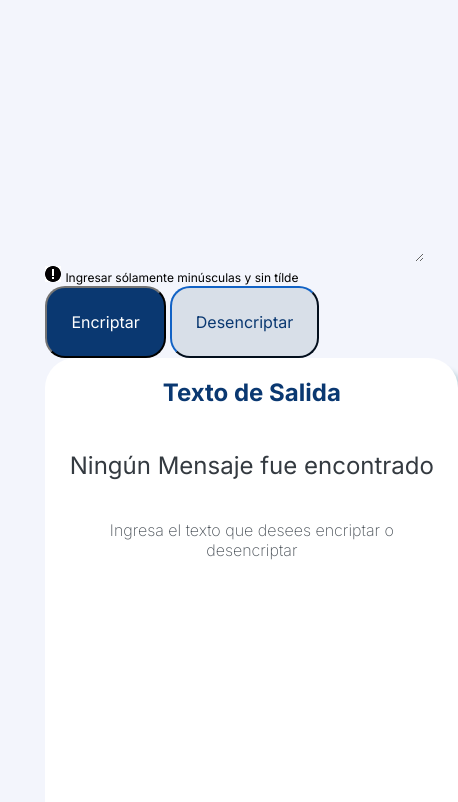
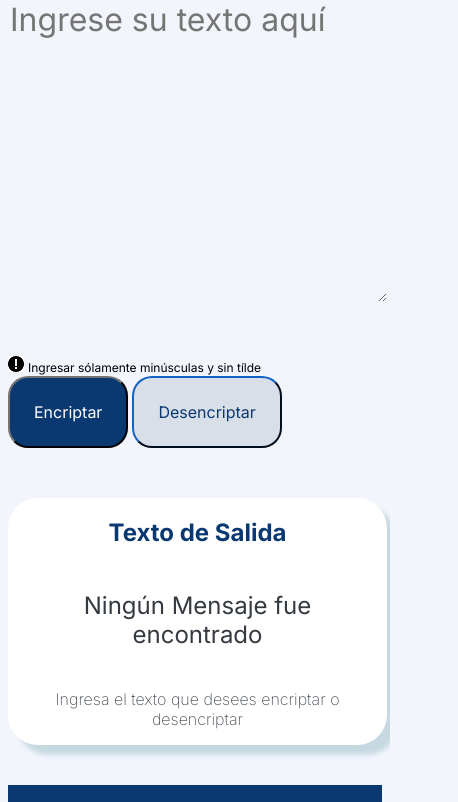
Before and after one commit to demian-astudillo/challenge-encriptador, a plain HTML site: page index.html in a window 390 px wide. Shown: the part 192-994 px from the top of the page, 458 px wide, since content can reach past the window. Drawn offline with Linux system fonts and the light colour scheme.

Commit message:
++compatibilidad entre dispositivos

```diff
--- a/styles/style.css
+++ b/styles/style.css
@@ -139,6 +139,7 @@
     font-family: "Inter", sans-serif;
     font-size: 1rem;
     border-color: #0A3871;
+
 }
 
 .footer{
@@ -169,14 +170,64 @@
 }
 
 @media (max-width: 850px) {
+    .main{
+        align-items: center;
+        align-content: center;
+    }
 
     .container_master{
         display: flex;
         flex-direction: column;
-        gap: 0px 0px;
-
+        gap: 50px;
+        padding-left: 17%;
     }
     .cat{
         display: none;
     }
 }
+
+@media (max-width: 750px) {
+    .main{
+        align-items: center;
+        align-content: center;
+    }
+
+    .cpntainer_1{
+        display: flex;
+        flex-direction: column;
+        gap: 50px;
+        padding-left: 15%;
+    }
+    .cat{
+        display: none;
+    }
+}
+
+@media (max-width: 500px) {
+    .body{
+        gap:40px;
+    }
+    .main{
+        justify-content: flex-start;
+        padding:0%;
+    }
+    .container_master{
+        justify-content: flex-start;
+        padding:0%;
+    }
+
+    .container_1{
+        display: flex;
+        flex-direction: column;
+        gap: 50px;
+        padding: 0%;
+        justify-content: flex-start;
+    }
+    .container_2{
+        width: auto;
+        height: auto;
+    }
+    .cat{
+        display: none;
+    }
+}
```
Also changed, not shown: index.html (+2 -1 lines).
